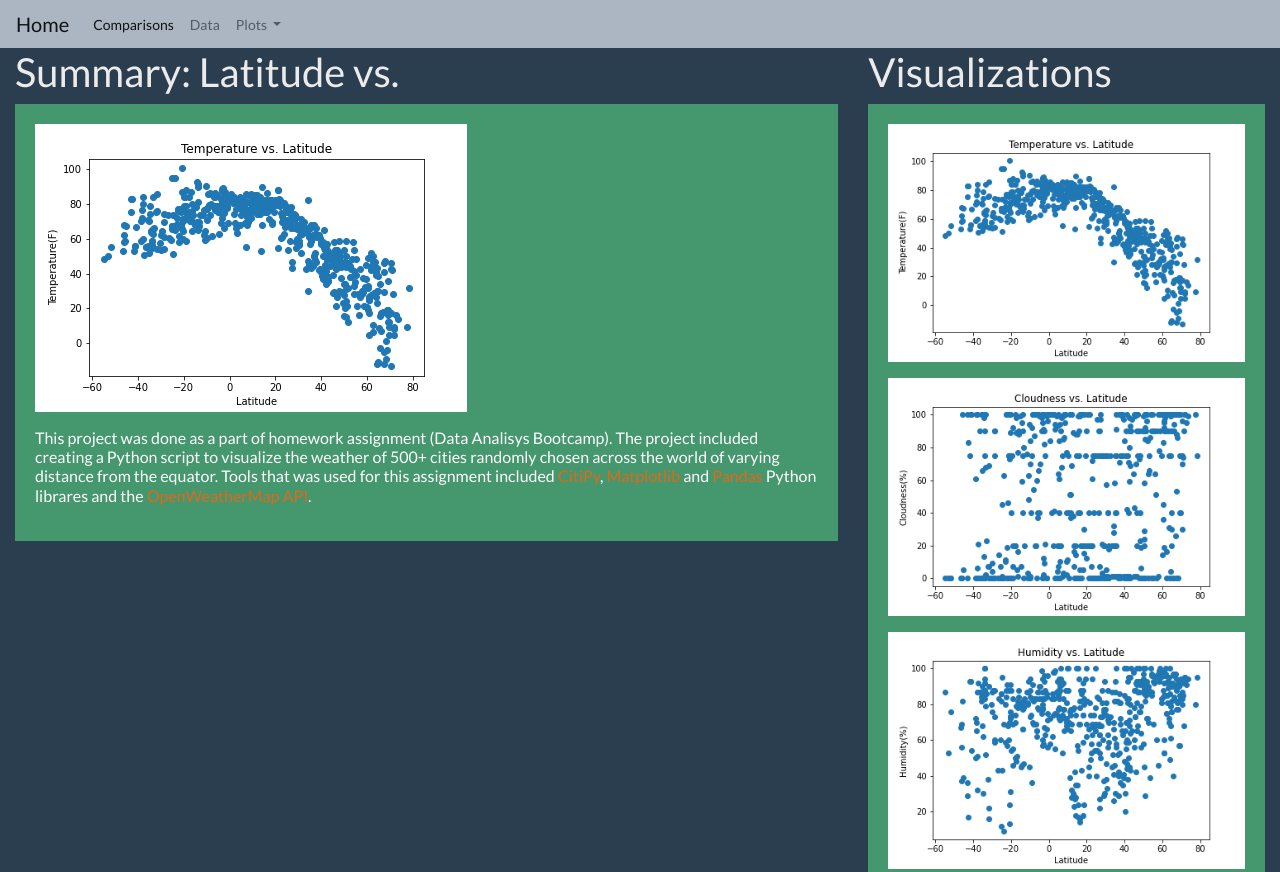
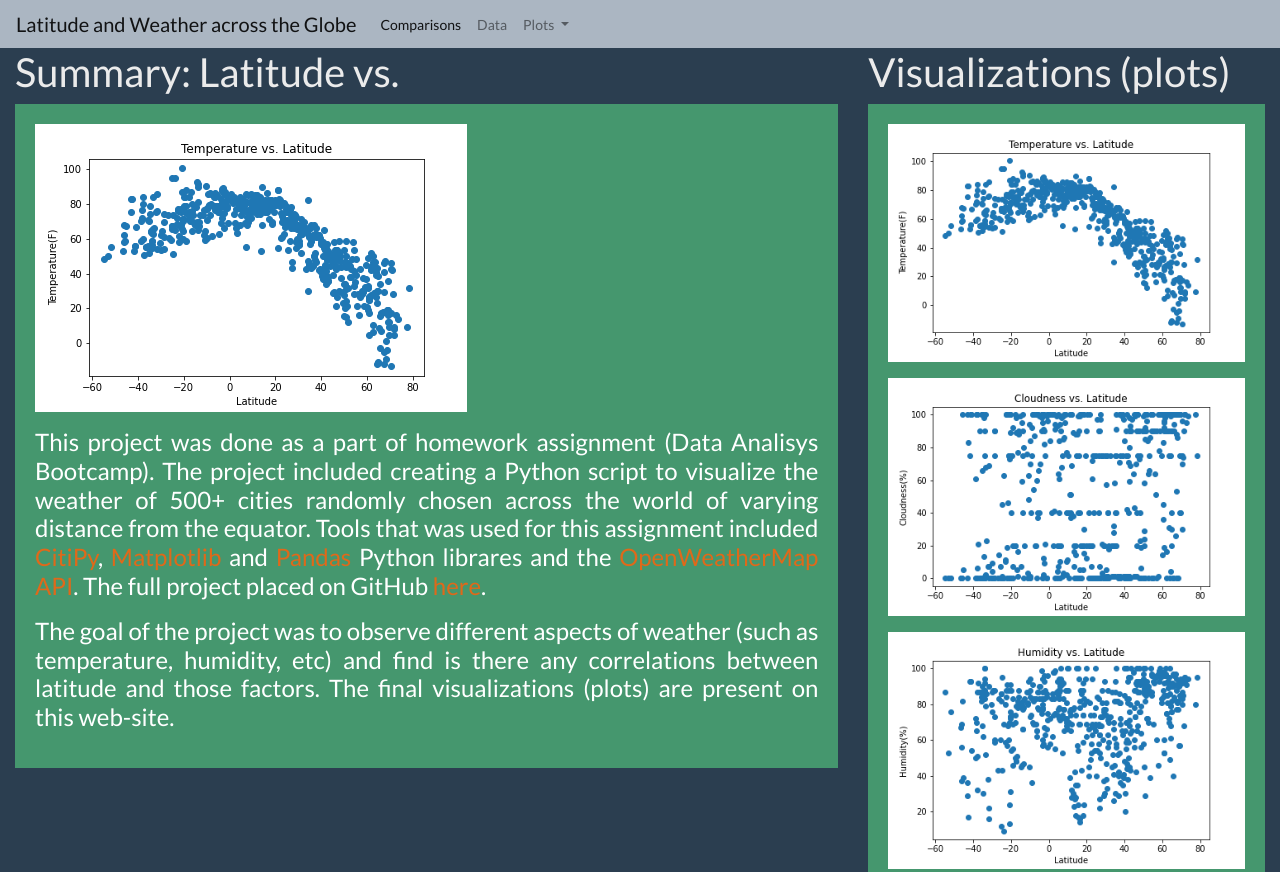
Before and after one commit to newbeadwork/Web-Design-Challenge, a plain HTML site: page index.html in a window 1280 px wide. Shown: the top 872 px of the page. Drawn offline with nearby package versions, Linux system fonts and the light colour scheme.

Commit message:
Cleaned index.html

```diff
--- a/index.html
+++ b/index.html
@@ -3,7 +3,7 @@
 
 <head>
   <meta charset="UTF-8">
-  <title>Latitude</title>
+  <title>Latitude and Weather</title>
 
   <!-- JavaScript Bundle with Popper -->
   <link rel="stylesheet" href="https://cdn.jsdelivr.net/npm/bootstrap@4.5.3/dist/css/bootstrap.min.css" integrity="sha384-TX8t27EcRE3e/ihU7zmQxVncDAy5uIKz4rEkgIXeMed4M0jlfIDPvg6uqKI2xXr2" crossorigin="anonymous">
@@ -16,7 +16,7 @@
 
 <body>
     <header class="navbar navbar-expand-lg navbar-light bg-light">
-      <a class="navbar-brand" href="index.html">Home</a>
+      <a class="navbar-brand" href="index.html">Latitude and Weather across the Globe</a>
       <button class="navbar-toggler" type="button" data-toggle="collapse" data-target="#navbarSupportedContent" aria-controls="navbarSupportedContent" aria-expanded="false" aria-label="Toggle navigation">
         <span class="navbar-toggler-icon"></span>
       </button>
@@ -36,8 +36,8 @@
             <div class="dropdown-menu" aria-labelledby="navbarDropdown">
               <a class="dropdown-item" href="temperature.html">Latitude vs. Temperature</a>
               <a class="dropdown-item" href="humidity.html">Latitude vs. Humidity</a>
-              <a class="dropdown-item" href="humidity.html">Latitude vs. Cloudness</a>
-              <a class="dropdown-item" href="humidity.html">Latitude vs. Wind</a>
+              <a class="dropdown-item" href="cloudness.html">Latitude vs. Cloudness</a>
+              <a class="dropdown-item" href="wind.html">Latitude vs. Wind</a>
             </div>
           </li>
         </ul>
@@ -49,20 +49,27 @@
         <h1>Summary: Latitude vs.</h1>
         <div class="box">
           <div class="clearfix">
-            <img src="Visualizations/temp_vs_lat_all.png" alt="Map" class="img-fluid">
-            <p class="text-justify">
-              <h6>This project was done as a part of homework assignment (Data Analisys Bootcamp).
-                The project included creating a Python script to visualize the weather of 500+ cities randomly chosen across the world of varying distance from the equator.
-                Tools that was used for this assignment included <a href="http://pypi.org/project/citipy/">CitiPy</a>, <a href="http://matplotlib.org/">Matplotlib</a> and <a href="https://pandas.pydata.org/">Pandas</a>
-                Python librares and the <a href="https://openweathermap.org/api">OpenWeatherMap API</a>.
-              </h6>
-            </p>
+            <img src="Visualizations/temp_vs_lat_all.png" alt="Temperature and Latitude across the Globe" class="img-fluid">
+            <div class="text-justify">
+              <p>
+                <h4>This project was done as a part of homework assignment (Data Analisys Bootcamp).
+                  The project included creating a Python script to visualize the weather of 500+ cities randomly chosen across the world of varying distance from the equator.
+                  Tools that was used for this assignment included <a href="http://pypi.org/project/citipy/">CitiPy</a>, <a href="http://matplotlib.org/">Matplotlib</a> and <a href="https://pandas.pydata.org/">Pandas</a>
+                  Python librares and the <a href="https://openweathermap.org/api">OpenWeatherMap API</a>. The full project placed on GitHub <a href="https://github.com/newbeadwork/API-challenge">here</a>.
+                </h4>
+              <p>
+                <h4>
+                  The goal of the project was to observe different aspects of weather (such as temperature, humidity, etc)
+                  and find is there any correlations between latitude and those factors. The final visualizations (plots) are present on this web-site.
+                </h4>
+              </p>
+            </div>
           </div>
         </div>
       </div>
 
       <div class="col-md-4">
-        <h1>Visualizations</h1>
+        <h1>Visualizations (plots)</h1>
         <div class="box">
           <div class="clearfix">
             <p>
--- a/style.css
+++ b/style.css
@@ -3,7 +3,3 @@
   color: #fff;
   background: rgb(69, 151, 110);
 }
-
-.text-right {
-  margin: 15px
-}
```
